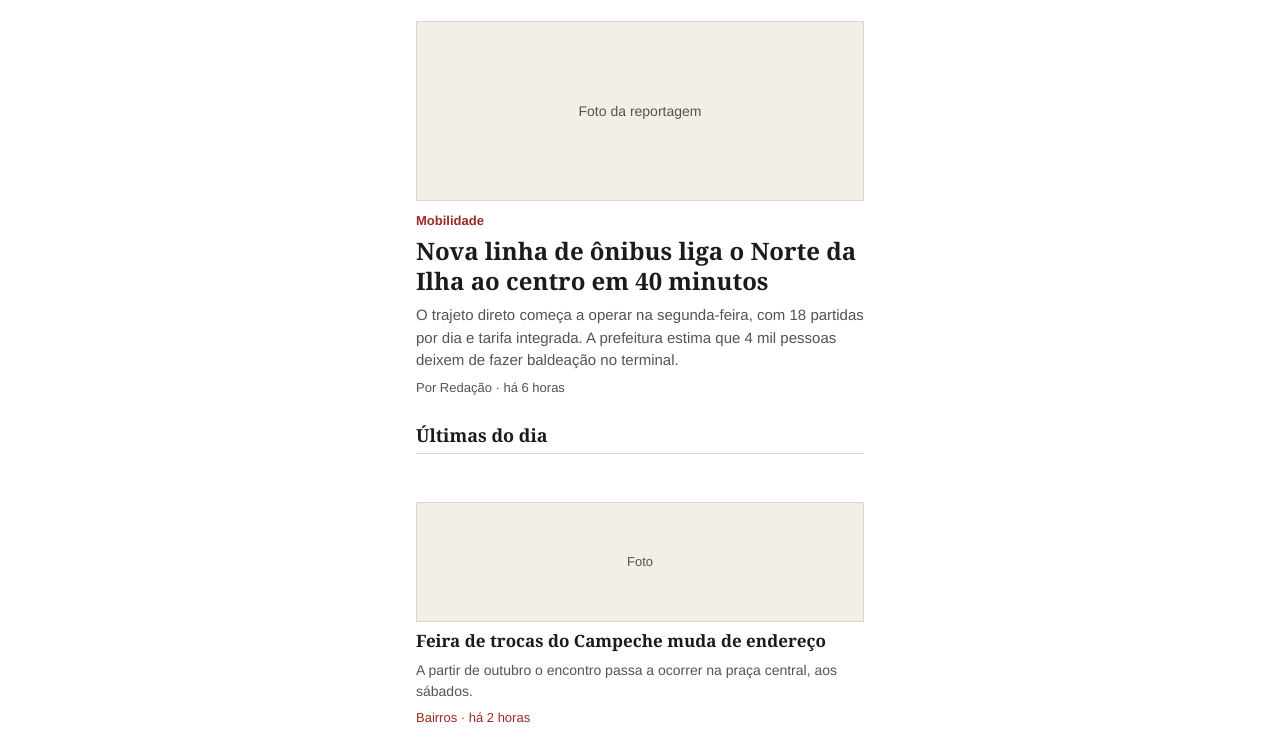
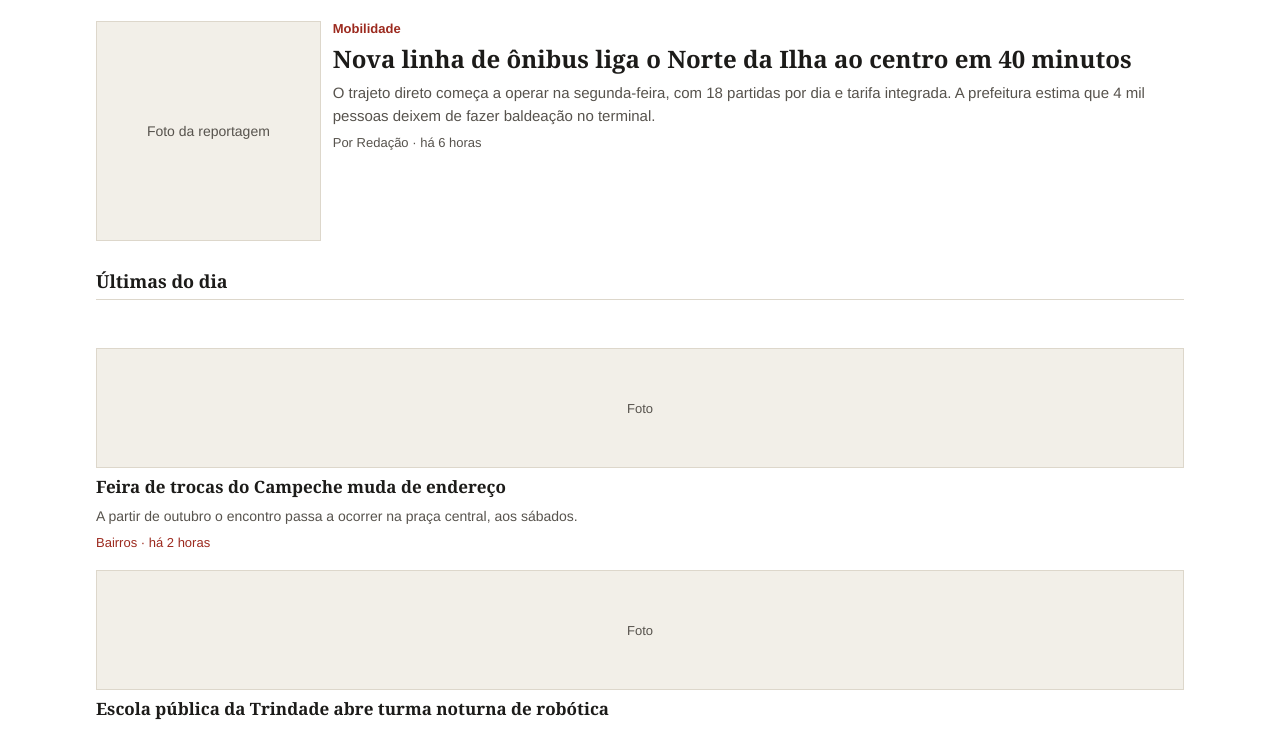
Before and after one commit to vivimake92/gazeta-ilha, a plain HTML site: page index.html in a window 1280 px wide. Shown: the part 102-833 px from the top of the page. Drawn offline with Linux system fonts and the light colour scheme.

Commit message:
feat: enhance responsive design for larger screens

```diff
--- a/assets/styles/index.styles.css
+++ b/assets/styles/index.styles.css
@@ -156,3 +156,18 @@ button {
   color: #9c2a1f;
   margin-top: auto;
 }
+
+@media (min-width: 1080px) {
+  body {
+    max-width: 1120px;
+  }
+
+  .headline {
+    flex-direction: row;
+  }
+
+  .headline-photo {
+    width: 300px;
+    height: 220px;
+  }
+}
```
